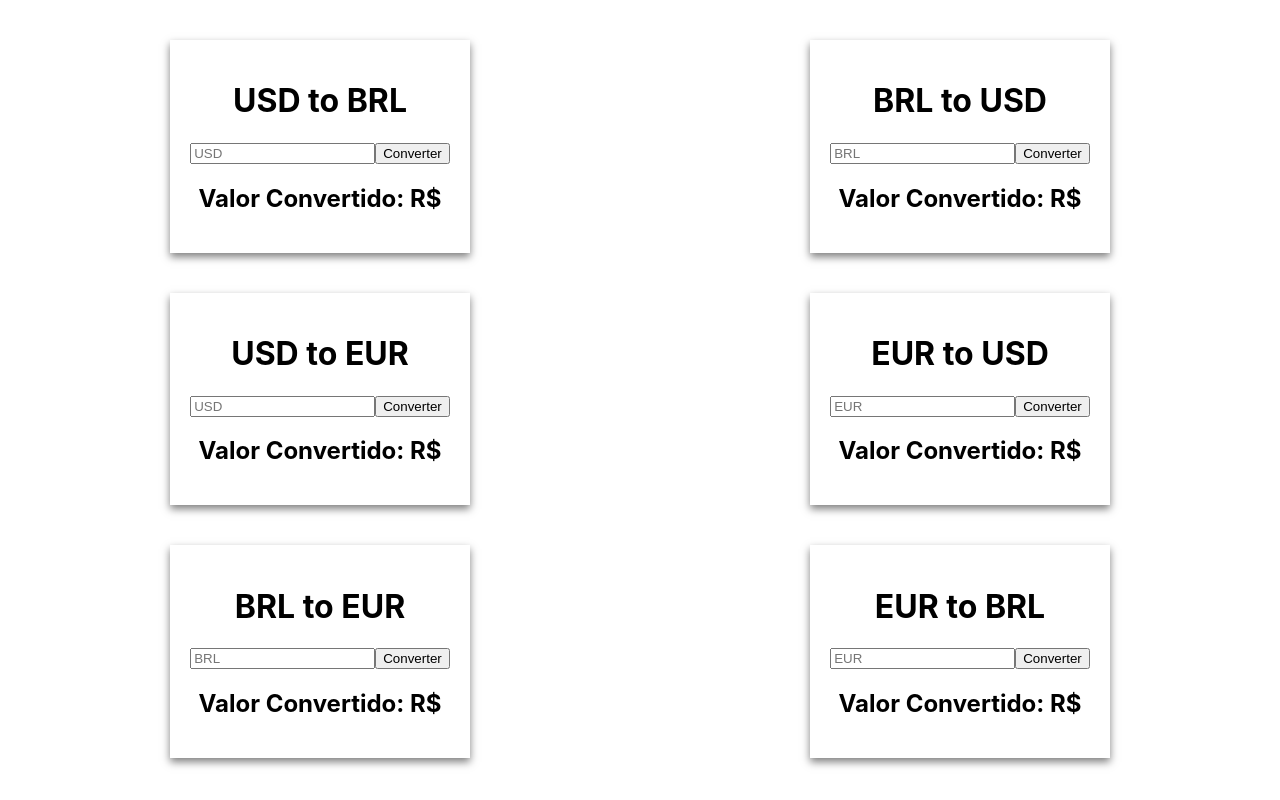
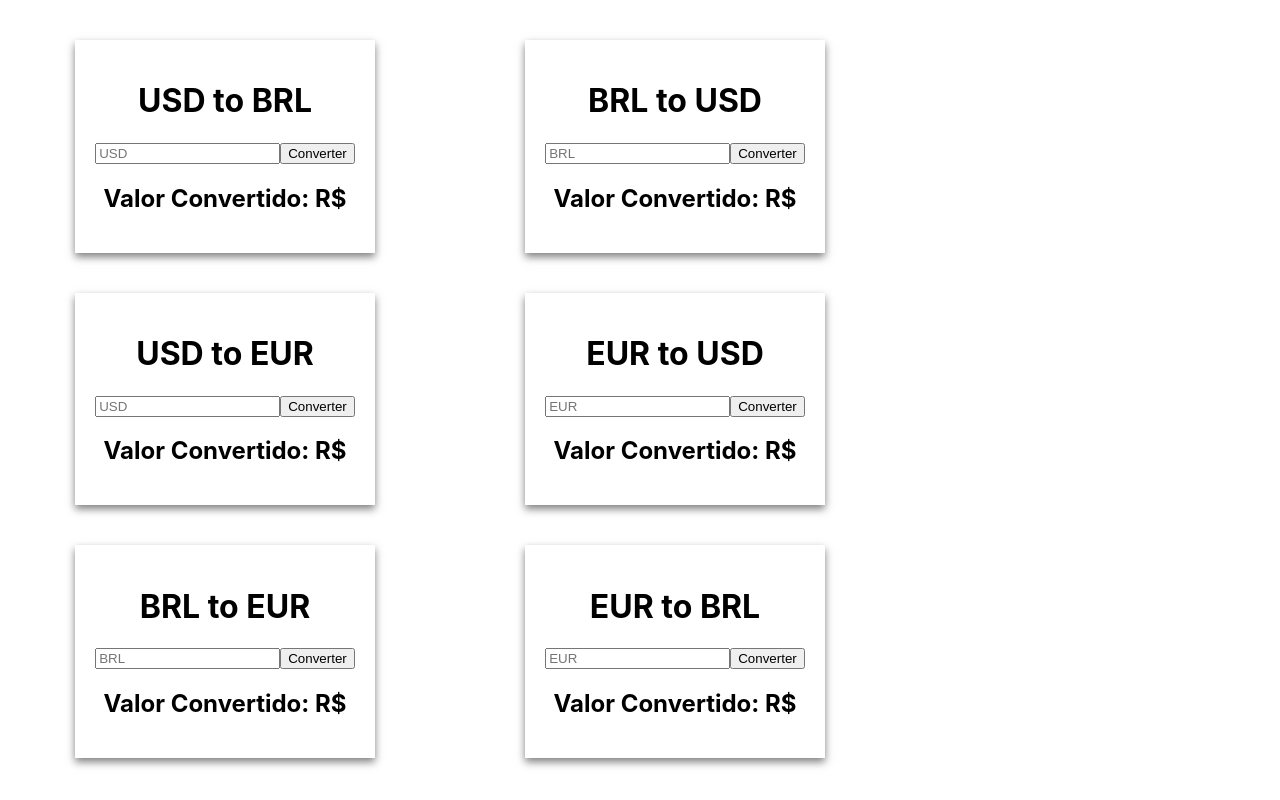
Before and after one commit to joaov1ct0r/react-coin-Convert, a React (Create React App) app: page / in a window 1280 px wide. Built offline with nearby package versions, Linux system fonts and the light colour scheme.

Commit message:
style applied to div app

```diff
--- a/src/App.css
+++ b/src/App.css
@@ -1,8 +1,12 @@
+.App {
+    max-width: 900px;
+    text-align: center;
+}
+
 .linha {
     display: flex;
     justify-content: space-around;
     margin-top: 40px;
-    text-align: center;
 }
 
 .conversor-container {
```
